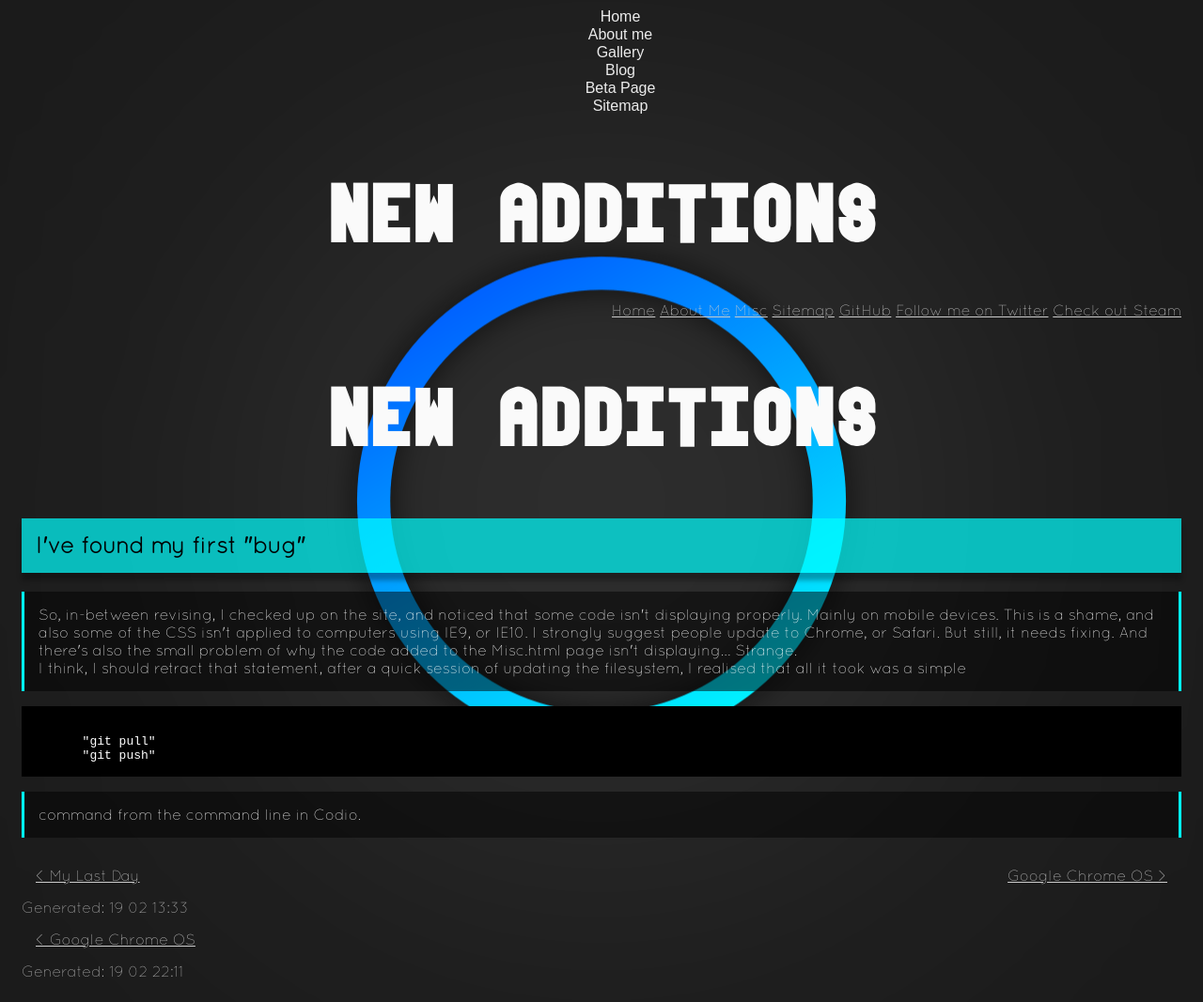
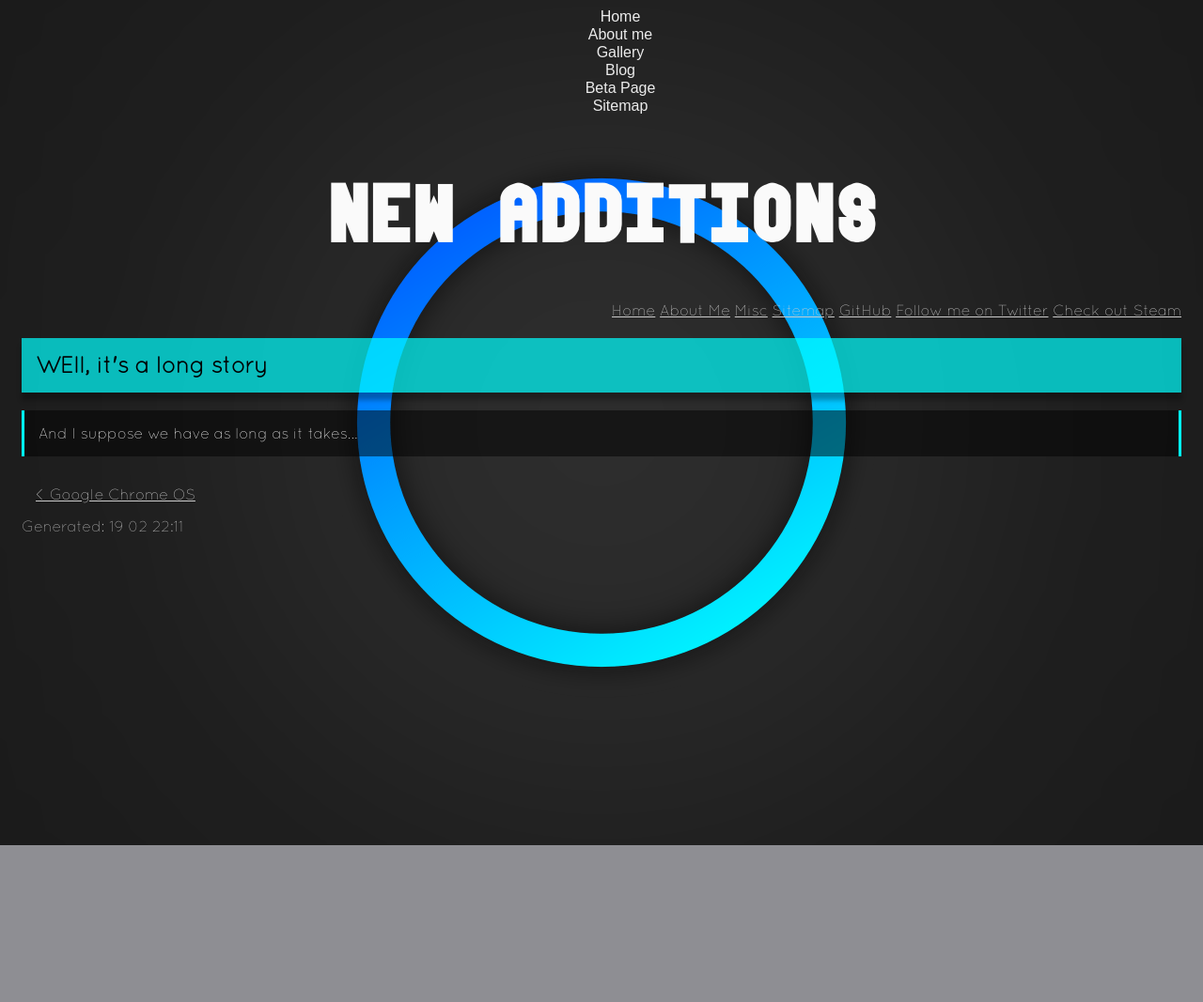
Before and after one commit to boffnoff/boffnoff.github.com, a Jekyll site: the page built from _posts/2014-02-19-new-additions.html, in a window 1280 px wide. Shown: the whole page at 94% size. Built offline with Jekyll 4.4.1, drawn with Linux system fonts in a browser that asks for light colours; after the commit the page ends 900 px from its top, so only the background shows below that.

Commit message:
Changed the content

```diff
--- a/_posts/2014-02-19-new-additions.html
+++ b/_posts/2014-02-19-new-additions.html
@@ -2,46 +2,8 @@
 layout: post
 ---
 
-<h1>New Additions</h1>
+<h2>WEll, it's a long story</h2>
+  <p>
+    And I suppose we have as long as it takes...
 
-
-<h2>I've found my first "bug"</h2>
-  <p>
-    So, in-between revising, I checked up on the site, and noticed that some code isn't displaying properly. Mainly on mobile devices. This is a shame, and also some of the CSS isn't applied
-      to computers using IE9, or IE10. I strongly suggest people update to Chrome, or Safari. But still, it needs fixing. And there's also the small problem of why the code added to the
-      Misc.html page isn't displaying... Strange.
-      <br>
-      I think, I should retract that statement, after a quick session of updating the filesystem, I realised that all it took was a simple
-      <pre><code>
-       "git pull"
-       "git push"
-</code></pre>
-<p>
-   command from the command line in Codio.
 </p>
-</article>
-
-
-<ul class="paging">
-
-        <li class="paging__previous">
-                <a href="/2013/10/25/last-and-final-day.html">&lt; My Last Day</a>
-        </li>
-
-
-        <li class="paging__next">
-                <a href="/2013/11/08/google-chrome-os-weekly-build.html">Google Chrome OS &gt; </a>
-        </li>
-
-</ul>
-  </div>
-  <footer class="page_footer">
-    Generated: 19 02 13:33
-
-<!--      <img src="http://www.freecountercode.com//Website_Counters_4038195.gif" ><br> -->
-
-  </footer>
-
-</body>
-
-</html>
```
